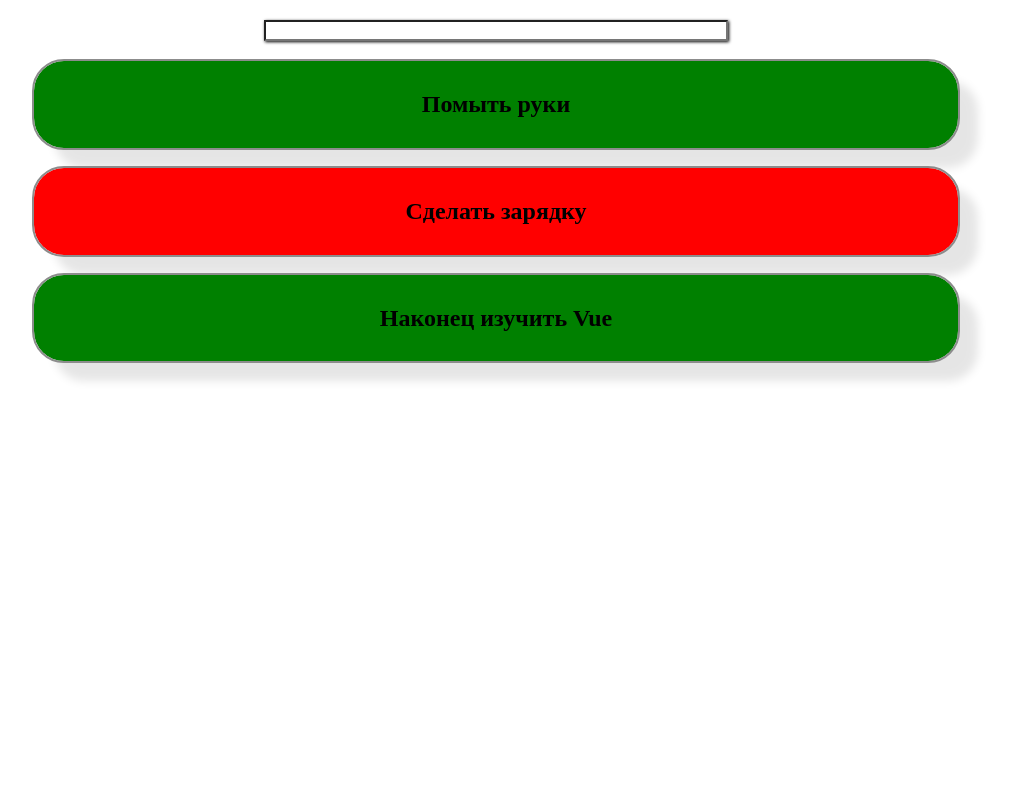
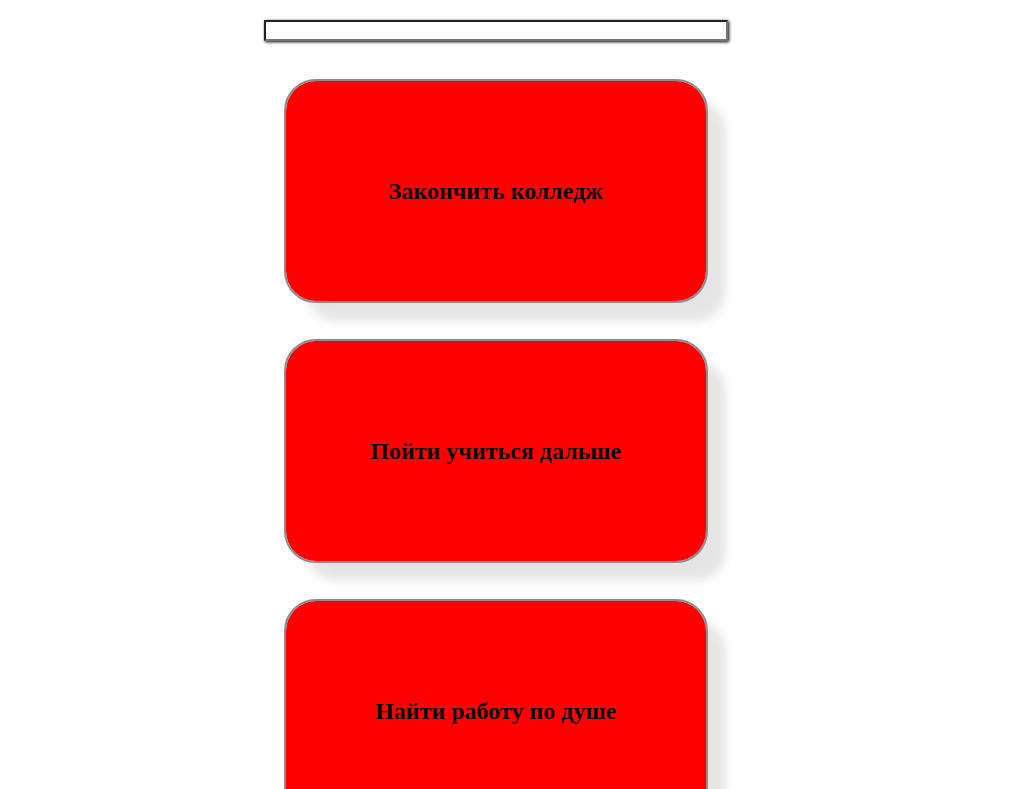
Before and after one commit to Pandych007/fraemvorki_3_kurs_kt_verstka_, a Vue app in the folder vue/kt_vue/kt_1/vue-project/: page / in a window 1280 px wide. Shown: the top 789 px of the page, without its empty margins (144-1153 px from the left). Built offline with nearby package versions, Linux system fonts and the light colour scheme.

Commit message:
first commit

```diff
--- a/vue/kt_vue/kt_1/vue-project/src/App.vue
+++ b/vue/kt_vue/kt_1/vue-project/src/App.vue
@@ -1,11 +1,7 @@
 <template>
   <div>
-    <AddForm @addTodo="addTodo" />
-    <TodoList
-      :todos="todos"
-      @changeTodos="changeTodos"
-      @deleteTodoByid="deleteTodoByid"
-    />
+    <AddForm @addNewTodo="addNewTodo" />
+    <TodoList :todos="data" @removeTodo="removeTodo" @changeTodo="changeTodo" />
   </div>
 </template>
 
@@ -19,43 +15,52 @@ export default {
     TodoList,
   },
   data() {
-    const startTodos = [
-      { id: 1, title: "Помыть руки", completed: true },
-      { id: 2, title: "Сделать зарядку", completed: false },
-      { id: 3, title: "Наконец изучить Vue", completed: true },
-    ];
-    let localData = JSON.parse(localStorage.getItem("todos"));
     return {
-      todos: localData || startTodos,
+      data: [
+        { title: "Закончить колледж", completed: false },
+        { title: "Пойти учиться дальше", completed: false },
+        { title: "Найти работу по душе", completed: false },
+        { title: "Начать изучать что-то новое", completed: true },
+      ],
     };
   },
   methods: {
-    addTodo(title) {
+    addNewTodo(title) {
       let newTodo = {
-        id: Date.now(),
-        title,
         completed: false,
+        title: title,
       };
-      this.todos.push(newTodo);
+      this.data.push(newTodo);
     },
-    changeTodos(id) {
-      const todo = this.todos.find((todo) => todo.id === id);
-      if (todo) {
-        todo.completed = !todo.completed;
-      }
+    removeTodo(index) {
+      this.data.splice(index, 1);
     },
-    deleteTodoByid(id) {
-      this.todos = this.todos.filter((todo) => todo.id !== id);
-    },
-  },
-  watch: {
-    todos(newTodos) {
-      localStorage.setItem("todos", JSON.stringify(newTodos));
+    changeTodo(index) {
+      this.data[index].completed = !this.data[index].completed;
     },
   },
 };
 </script>
 
-<style scoped>
-/* Ваши стили */
+<style>
+.todo_item {
+  display: flex;
+  flex-direction: column;
+  margin: 20px 170px;
+  padding: 10px;
+  outline: 2px solid rgb(140, 140, 140);
+  box-shadow: 20px 20px 10px rgba(0, 0, 0, 0.1);
+}
+
+.input_elem {
+  display: flex;
+  justify-content: center;
+  margin: 20px 400px;
+}
+
+.input_elem > input {
+  width: 100%;
+  box-shadow: 1px 1px 3px black;
+}
 </style>
+ы
--- a/vue/kt_vue/kt_1/vue-project/src/components/AddForm.vue
+++ b/vue/kt_vue/kt_1/vue-project/src/components/AddForm.vue
@@ -1,29 +1,21 @@
 <template>
   <div class="input_elem">
-    <input @keyup.enter="handleKeyUp" />
+    <input v-on:keydown="addNewTodo" type="text" />
   </div>
 </template>
 
 <script>
 export default {
+  emits: ["addNewTodo"],
   methods: {
-    handleKeyUp(event) {
-      this.$emit("addTodo", event.target.value);
+    addNewTodo(event) {
+      if (event.key === "Enter") {
+        this.$emit("addNewTodo", event.target.value);
+        event.target.value = "";
+      }
     },
   },
 };
 </script>
 
-<style scoped>
-.input_elem {
-  display: flex;
-  justify-content: center;
-  margin: 20px 400px;
-}
-
-.input_elem > input {
-  width: 100%;
-  box-shadow: 1px 1px 3px black;
-  outline: none;
-}
-</style>
+<style></style>
--- a/vue/kt_vue/kt_1/vue-project/src/components/TodoItem.vue
+++ b/vue/kt_vue/kt_1/vue-project/src/components/TodoItem.vue
@@ -1,39 +1,62 @@
 <template>
-  <div
-    class="todo_card"
-    :style="{ backgroundColor: todo.completed ? 'green' : 'red' }"
-    @dblclick="handleDoubleClick"
-    @click="handleClick"
-  >
-    <h2>{{ todo.title }}</h2>
+  <div class="todo_item_wrapper">
+    <div
+      :class="completed ? 'green' : 'red' + ' todo_item'"
+      @click="handleChange"
+      @dblclick="handleRemove"
+    >
+      <h2>{{ title }}</h2>
+    </div>
   </div>
 </template>
 
 <script>
 export default {
-  props: {
-    todo: Object,
-  },
+  props: ["title", "completed"],
+  emits: ["handleRemove", "handleChange"],
   methods: {
-    handleDoubleClick() {
-      this.$emit("deleteTodoByid", this.todo.id);
+    handleRemove() {
+      this.$emit("handleRemove");
     },
-    handleClick() {
-      this.$emit("changeTodos", this.todo.id);
+    handleChange() {
+      this.$emit("handleChange");
     },
   },
 };
 </script>
 
-<style scoped>
-.todo_card {
+<style>
+.todo_item_wrapper {
   display: flex;
-  flex-direction: column;
-  margin: 20px 170px;
+  justify-content: center;
+  align-items: center;
+}
+
+.red {
+  background-color: rgb(255, 0, 0);
+  width: 400px;
+  height: 200px;
   padding: 10px;
-  outline: 2px solid rgb(140, 140, 140);
+  margin: 10px;
+  border-radius: 30px;
   box-shadow: 20px 20px 10px rgba(0, 0, 0, 0.1);
+  display: flex;
+  justify-content: center;
+  align-items: center;
+  text-align: center;
+}
+
+.green {
+  background-color: rgb(0, 188, 0);
+  width: 400px;
+  height: 200px;
+  padding: 10px;
+  margin: 10px;
   border-radius: 30px;
+  box-shadow: 30px 20px 10px rgba(0, 0, 0, 0.1);
+  display: flex;
+  justify-content: center;
+  align-items: center;
   text-align: center;
 }
 </style>
--- a/vue/kt_vue/kt_1/vue-project/src/components/TodoList.vue
+++ b/vue/kt_vue/kt_1/vue-project/src/components/TodoList.vue
@@ -1,11 +1,12 @@
 <template>
   <div>
     <TodoItem
-      v-for="todo in todos"
-      :key="todo.id"
-      :todo="todo"
-      @changeTodos="changeTodos"
-      @deleteTodoByid="deleteTodoByid"
+      v-for="(todo, index) in todos"
+      :key="index"
+      :title="todo.title"
+      :completed="todo.completed"
+      @handleChange="handleChange(index)"
+      @handleRemove="handleRemove(index)"
     />
   </div>
 </template>
@@ -14,23 +15,21 @@
 import TodoItem from "./TodoItem.vue";
 
 export default {
+  props: {
+    todos: Array,
+  },
   components: {
     TodoItem,
   },
-  props: {
-    todos: Array,
-  },
   methods: {
-    changeTodos(id) {
-      this.$emit("changeTodos", id);
+    handleChange(index) {
+      this.$emit("changeTodo", index);
     },
-    deleteTodoByid(id) {
-      this.$emit("deleteTodoByid", id);
+    handleRemove(index) {
+      this.$emit("removeTodo", index);
     },
   },
 };
 </script>
 
-<style scoped>
-/* Ваши стили */
-</style>
+<style></style>
```
